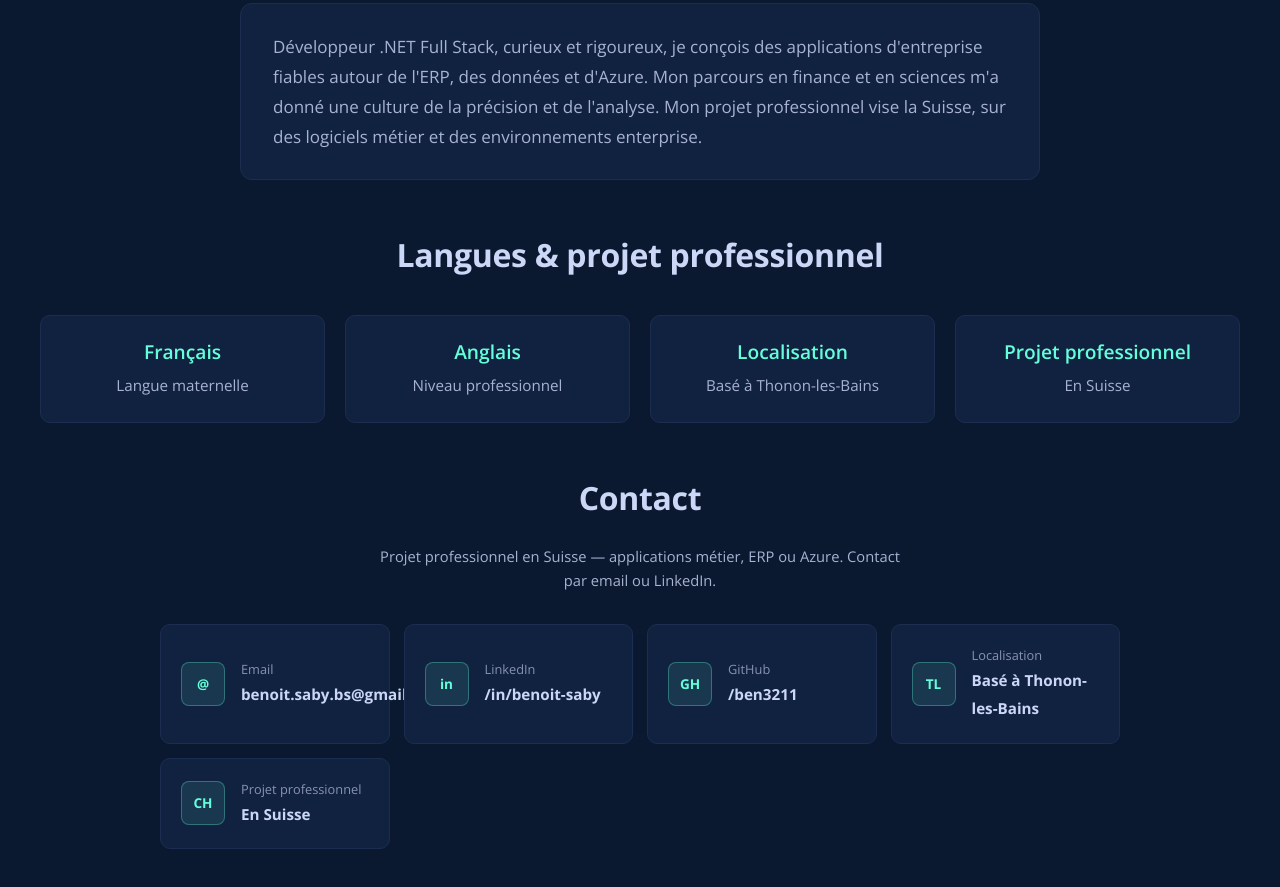
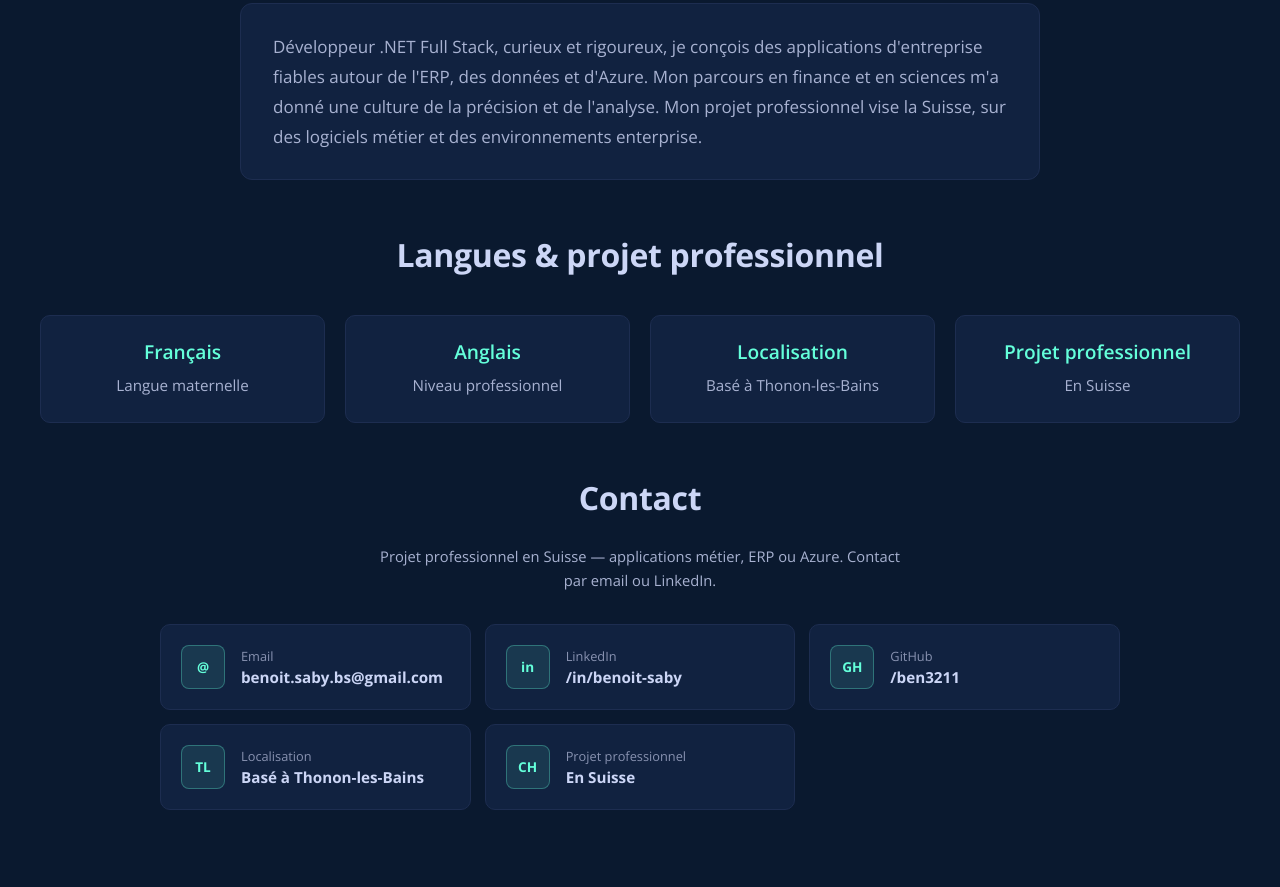
Before and after one commit to ben3211/Benoit-Saby-Portfolio, a plain HTML site: page index.html in a window 1280 px wide. Shown: the part 4365-5252 px from the top of the page. After the commit the page ends 5231 px from the top, so only its background shows below. Drawn offline with nearby package versions, Linux system fonts and the light colour scheme.

Commit message:
Fix contact card email overflow with flex wrapping.

```diff
--- a/styles.css
+++ b/styles.css
@@ -832,7 +832,7 @@ h3 {
 
 .contact-grid {
 	display: grid;
-	grid-template-columns: repeat(auto-fit, minmax(220px, 1fr));
+	grid-template-columns: repeat(auto-fit, minmax(240px, 1fr));
 	gap: 14px;
 	max-width: 960px;
 	margin: 0 auto;
@@ -848,6 +848,7 @@ h3 {
 	border-radius: 10px;
 	transition: border-color var(--transition-base), transform var(--transition-base);
 	color: inherit;
+	min-width: 0;
 }
 
 .contact-card-static {
@@ -875,6 +876,11 @@ h3 {
 	flex-shrink: 0;
 }
 
+.contact-card .meta {
+	min-width: 0;
+	flex: 1;
+}
+
 .contact-card .meta span {
 	display: block;
 	color: var(--slate);
@@ -884,6 +890,9 @@ h3 {
 .contact-card .meta strong {
 	color: var(--slate-lighter);
 	font-size: 0.95rem;
+	display: block;
+	overflow-wrap: anywhere;
+	line-height: 1.4;
 }
 
 /* Reveal animations */
```
